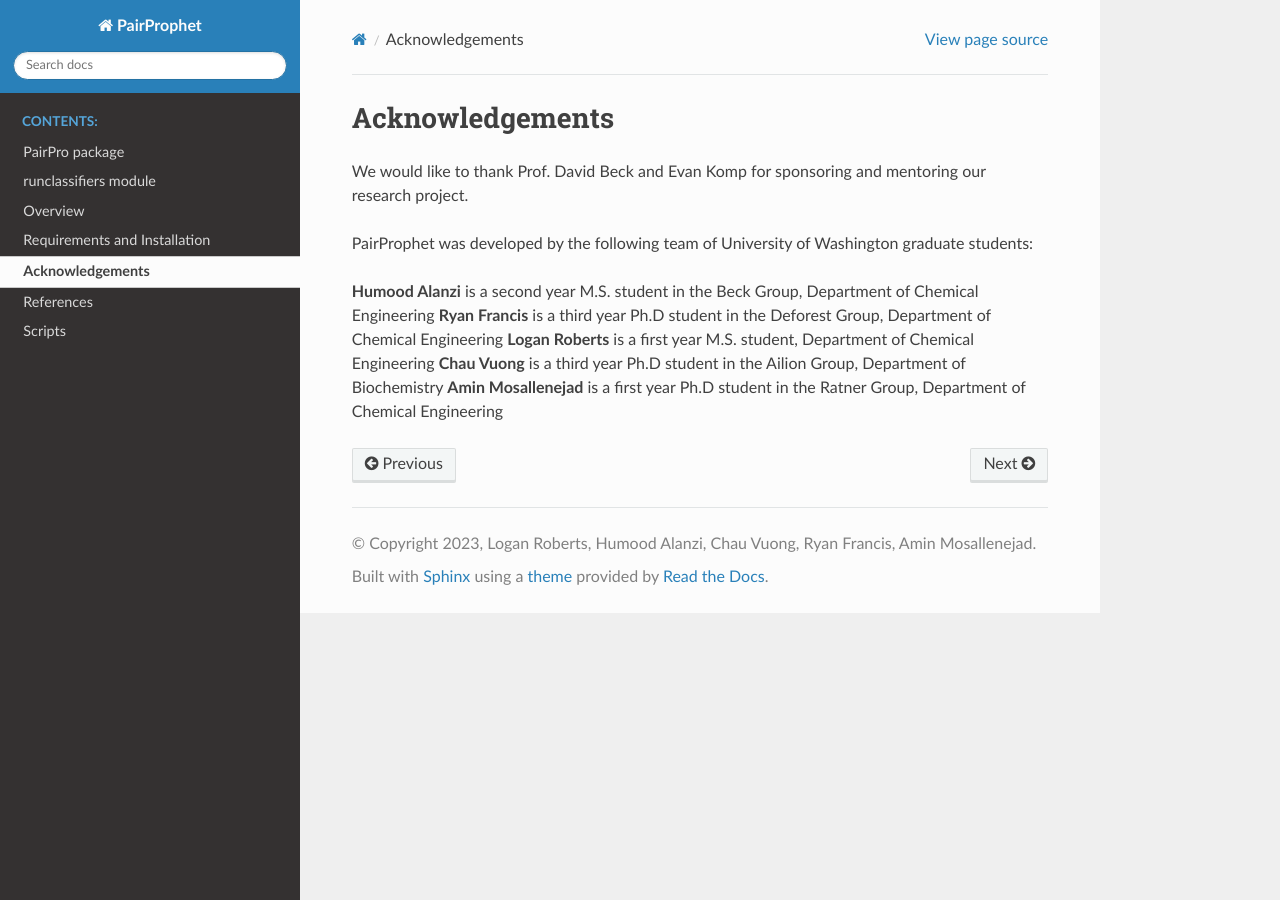
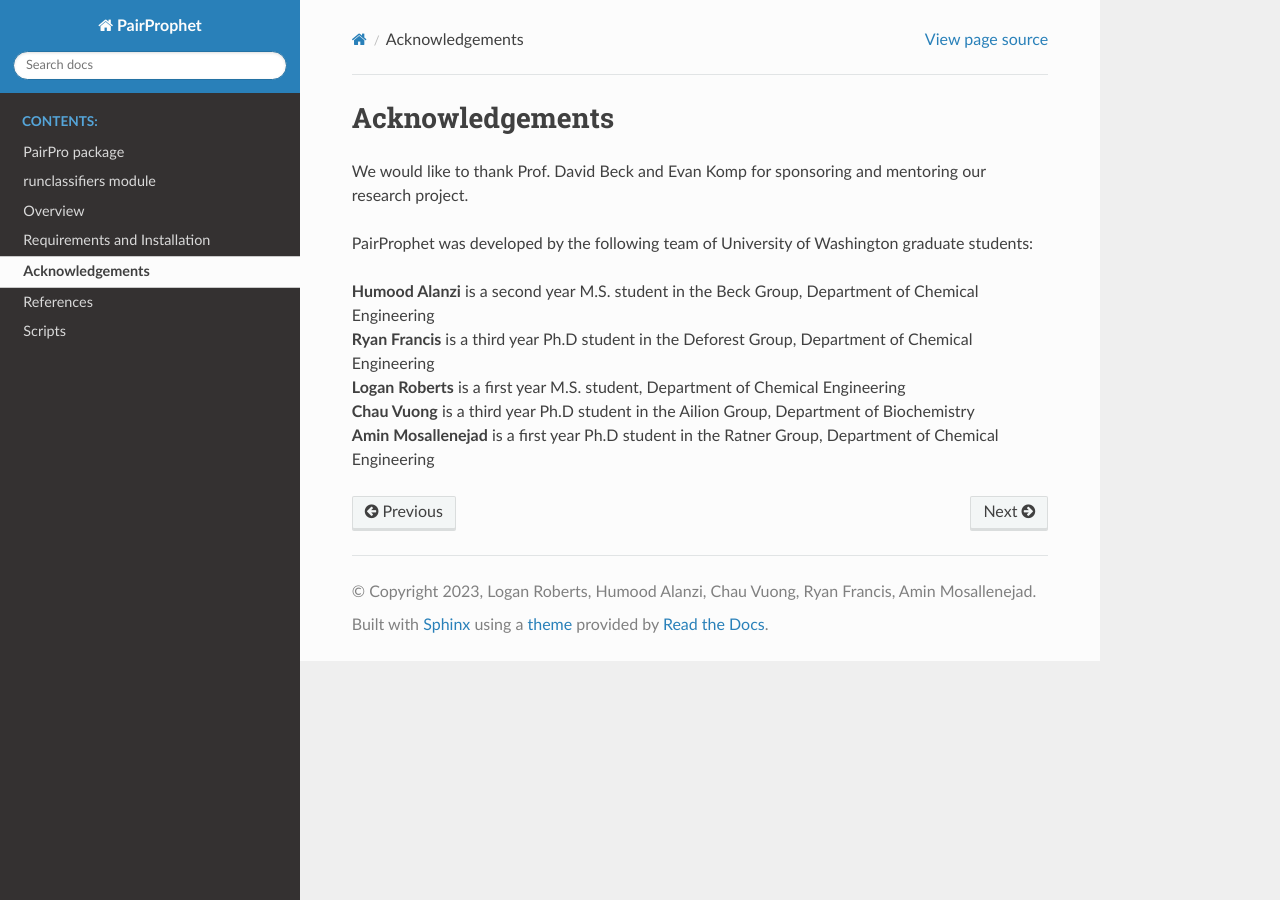
Before and after one commit to learn2therm/PairProphet, a Sphinx documentation site: the page built from docs/Contents/Acknowledgements.rst, in a window 1280 px wide. Built offline with Sphinx 7.4.7 and the Read the Docs theme 2.0.0, drawn with Linux system fonts in a browser that asks for light colours.

```diff
--- a/docs/Contents/Acknowledgements.rst
+++ b/docs/Contents/Acknowledgements.rst
@@ -5,8 +5,8 @@ We would like to thank Prof. David Beck and Evan Komp for sponsoring and mentori
 
 PairProphet was developed by the following team of University of Washington graduate students:
 
-**Humood Alanzi** is a second year M.S. student in the Beck Group, Department of Chemical Engineering
-**Ryan Francis** is a third year Ph.D student in the Deforest Group, Department of Chemical Engineering
-**Logan Roberts** is a first year M.S. student, Department of Chemical Engineering
-**Chau Vuong** is a third year Ph.D student in the Ailion Group, Department of Biochemistry
-**Amin Mosallenejad** is a first year Ph.D student in the Ratner Group, Department of Chemical Engineering
+| **Humood Alanzi** is a second year M.S. student in the Beck Group, Department of Chemical Engineering
+| **Ryan Francis** is a third year Ph.D student in the Deforest Group, Department of Chemical Engineering
+| **Logan Roberts** is a first year M.S. student, Department of Chemical Engineering
+| **Chau Vuong** is a third year Ph.D student in the Ailion Group, Department of Biochemistry
+| **Amin Mosallenejad** is a first year Ph.D student in the Ratner Group, Department of Chemical Engineering
```
